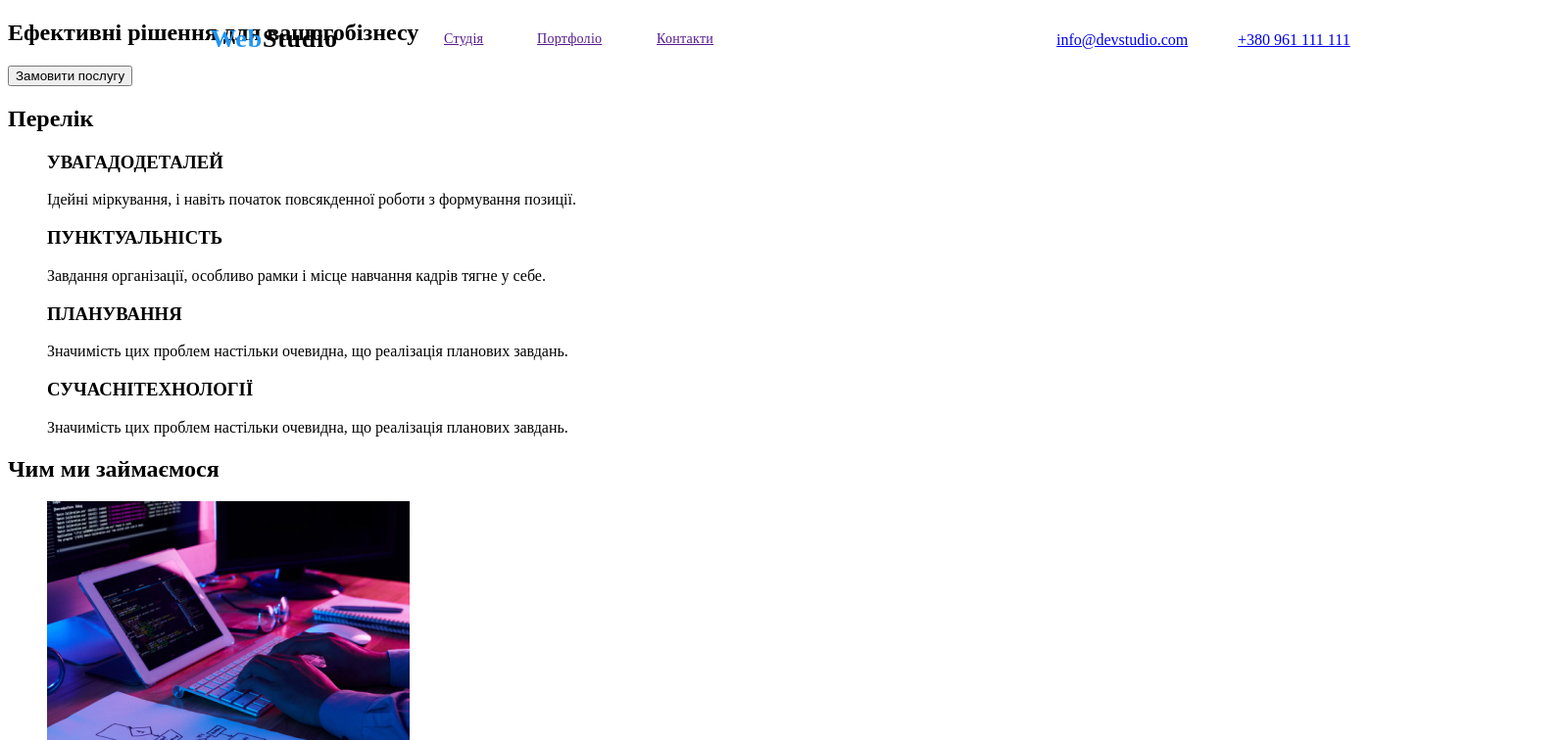
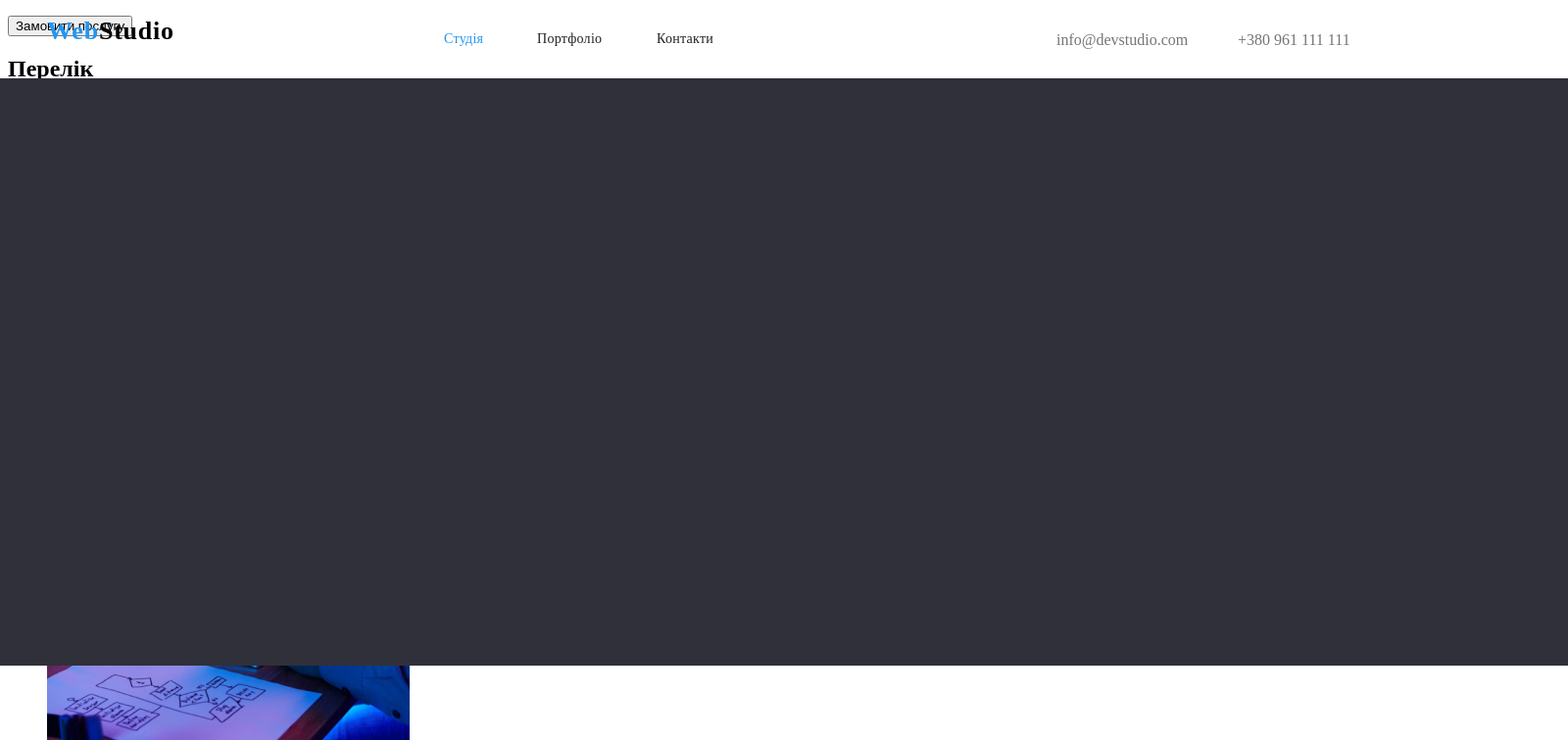
Before and after one commit to Raif22/go-it, a plain HTML site: page index.html in a window 1280 px wide. Shown: the top 756 px of the page at 98% size, 1600 px wide, since content can reach past the window. Drawn offline with Linux system fonts and the light colour scheme.

Commit message:
Add files via upload

```diff
--- a/index.html
+++ b/index.html
@@ -12,33 +12,35 @@
 <body>
     <!-- Shapka -->
     <header>
-        <a href="" class="logo"><span class="color">Web</span>Studio</a>
         <nav>
             <ul>
-                <li class="li-wan">
-                    <a href="">Студія</a>
+                <li>
+                    <a href="" class="logo"><span class="color">Web</span>Studio</a></li>
+                <li>
+                    <a href="" class="li-wan">Студія</a>
                 </li>
-                <li class="li-to">
-                    <a href="">Портфоліо</a>
+                <li>
+                    <a href="" class="li-to">Портфоліо</a>
                 </li>
-                <li class="li-free">
-                    <a href="">Контакти</a>
+                <li>
+                    <a href="" class="li-free">Контакти</a>
                 </li>
             </ul>
         </nav>
         <ul class="adress">
-            <li class="adress-1">
-                <a href="mailto:info@devstudio.com">info@devstudio.com</a>
+            <li>
+                <a href="mailto:info@devstudio.com" class="adress-1">info@devstudio.com</a>
             </li>
-            <li class="adress-2">
-                <a href="tel:+380961111111">+380 961 111 111</a>
+            <li>
+                <a href="tel:+380961111111" class="adress-2">+380 961 111 111</a>
             </li>
         </ul>
     </header>
     <main>
         <section>
             <!-- 1секція -->
-            <h1>Ефективні рішення для вашогобізнесу</h1>
+            <h1 class="subtitle">Ефективні рішення для вашогобізнесу</h1>
+            <img src="./img/Bg.jpg" alt="сірий фон" class="fon">
             <button type="button">Замовити послугу</button>
         </section>
         <section>
--- a/style.css/style.css
+++ b/style.css/style.css
@@ -1,10 +1,14 @@
 body {
+  text-decoration: none;
 }
 
 ul {
   list-style-type: none;
-  text-decoration: none
+  text-decoration: none;
+}
 
+a {
+  text-decoration: none;
 }
 
 /* Logo */
@@ -17,16 +21,16 @@ ul {
   text-decoration: none;
   color: #000000;
   position: absolute;
-  width: 145px;
-  height: 31px;
-  left: 215px;
-  top: 24px;
 }
 .color {
   font-style: normal;
   font-weight: 700;
   font-size: 26px;
   line-height: 31px;
+  width: 145px;
+  height: 31px;
+  left: 215px;
+  top: 24px;
 
   letter-spacing: 0.03em;
 
@@ -36,6 +40,7 @@ ul {
 /* nav-li */
 
 .nav {
+  text-decoration: none;
 }
 .li-wan {
   font-style: normal;
@@ -81,7 +86,6 @@ ul {
 }
 /* adress */
 .adress {
-  text-decoration: none;
 }
 .adress-1 {
   position: absolute;
@@ -92,7 +96,7 @@ ul {
   color: #757575;
 }
 .adress-1:hover {
- color: #2196f3;
+  color: #2196f3;
 }
 .adress-2 {
   position: absolute;
@@ -102,3 +106,31 @@ ul {
   top: 32px;
   color: #757575;
 }
+
+.fon {
+  position: absolute;
+  width: 1600px;
+  height: 600px;
+  left: 0px;
+  top: 80px;
+
+  background: #2f303a;
+}
+
+.subtitle {
+  position: absolute;
+  width: 696px;
+  height: 120px;
+  left: 452px;
+  top: 280px;
+
+  font-style: normal;
+  font-weight: 900;
+  font-size: 44px;
+  line-height: 60px;
+  text-align: center;
+  letter-spacing: 0.06em;
+  text-transform: uppercase;
+
+  color: #ffffff;
+}
```
Also changed, not shown: img/Bg.jpg (added).
